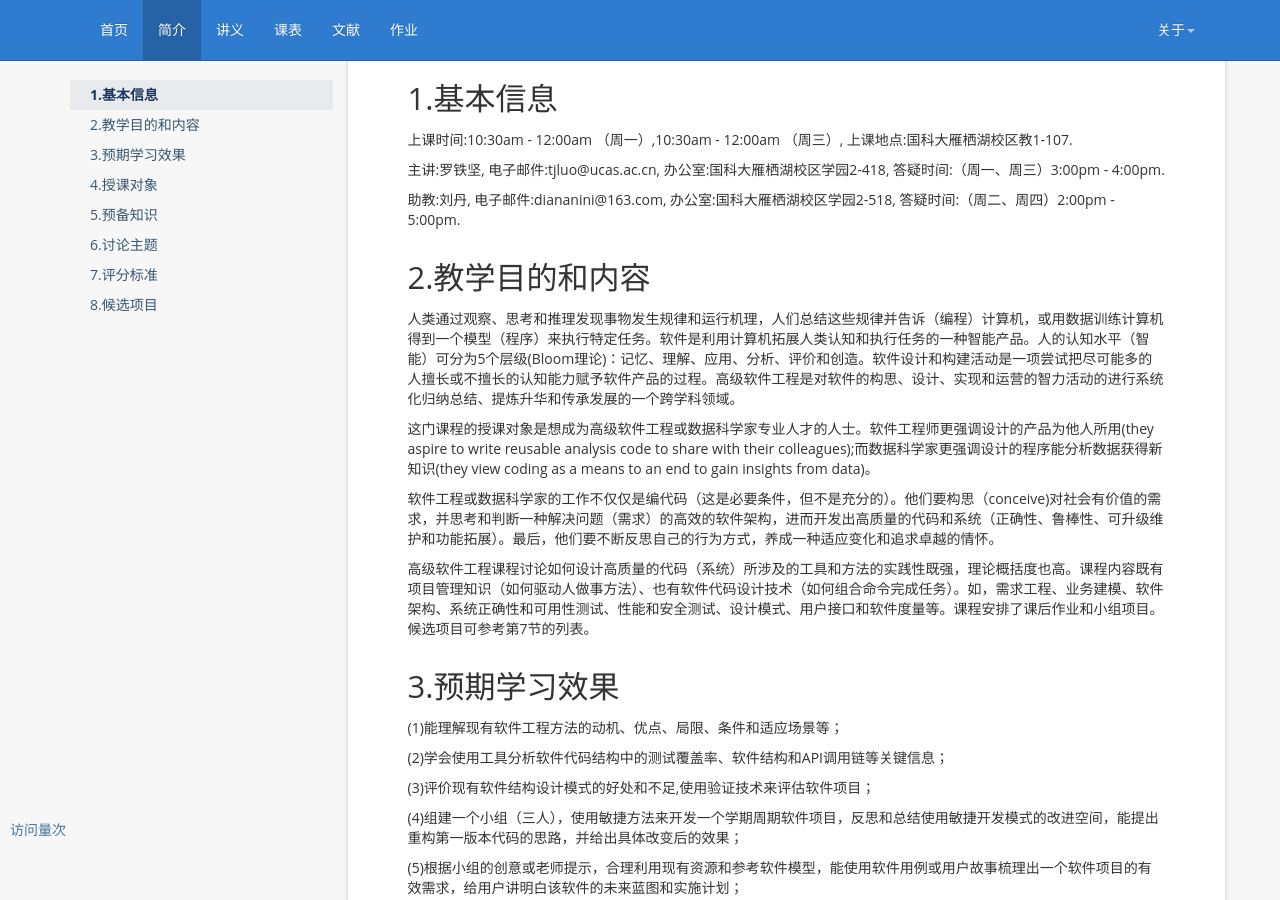
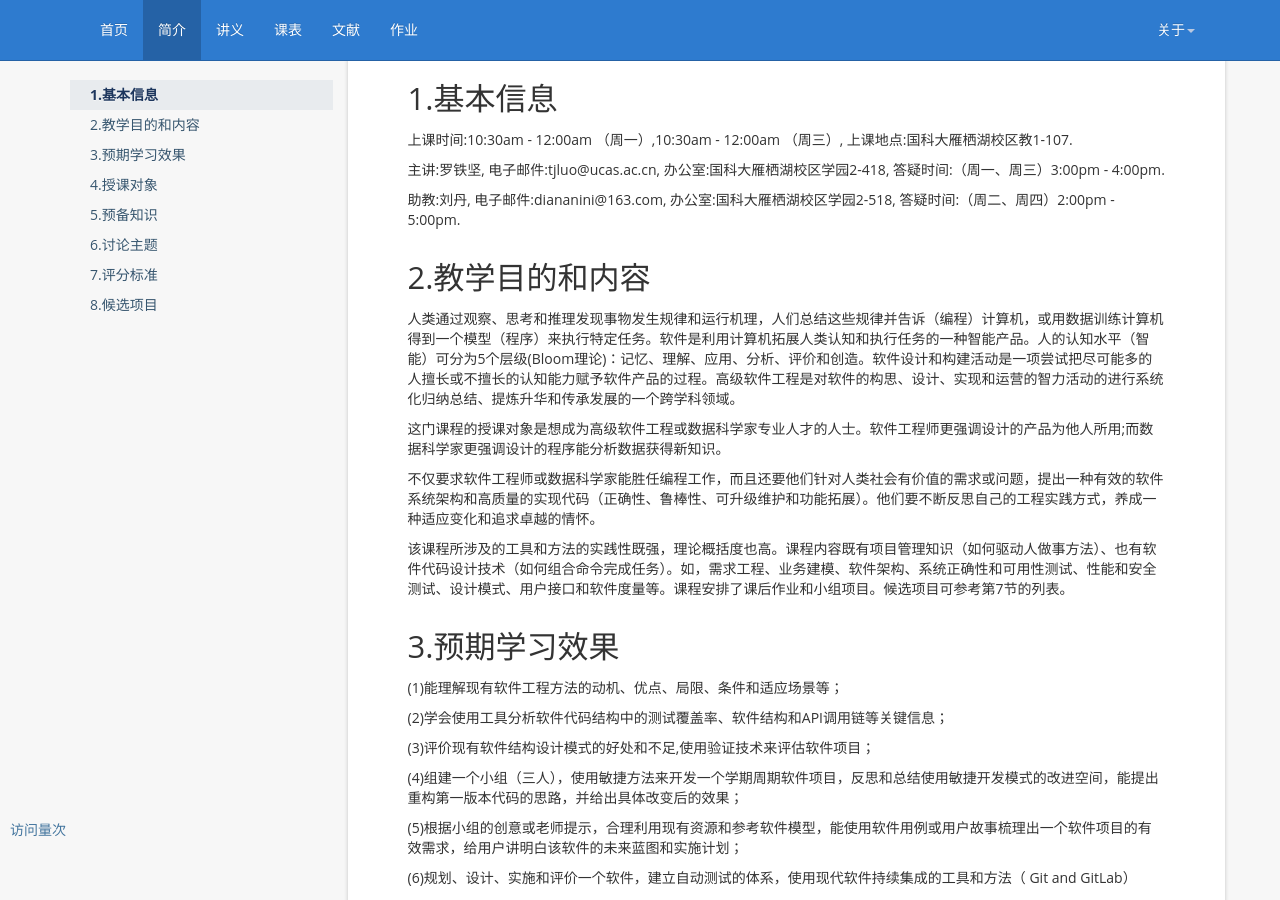
Before and after one commit to tjluo-ucas/ase, a Jekyll site: the page built from _posts/2019-02-08-intro.md, in a window 1280 px wide and 900 px high. Built offline with Jekyll 4.4.1, drawn with Linux system fonts in a browser that asks for light colours; nearby versions of some CDN libraries; comment, search, counter and statistics services are not loaded.

Commit message:
Update 2019-02-08-intro.md

```diff
--- a/_posts/2019-02-08-intro.md
+++ b/_posts/2019-02-08-intro.md
@@ -27,13 +27,11 @@
 ---------------------------
 人类通过观察、思考和推理发现事物发生规律和运行机理，人们总结这些规律并告诉（编程）计算机，或用数据训练计算机得到一个模型（程序）来执行特定任务。软件是利用计算机拓展人类认知和执行任务的一种智能产品。人的认知水平（智能）可分为5个层级(Bloom理论)：记忆、理解、应用、分析、评价和创造。软件设计和构建活动是一项尝试把尽可能多的人擅长或不擅长的认知能力赋予软件产品的过程。高级软件工程是对软件的构思、设计、实现和运营的智力活动的进行系统化归纳总结、提炼升华和传承发展的一个跨学科领域。
 
-这门课程的授课对象是想成为高级软件工程或数据科学家专业人才的人士。软件工程师更强调设计的产品为他人所用(they aspire to write reusable analysis code to
-share with their colleagues);而数据科学家更强调设计的程序能分析数据获得新知识(they
-view coding as a means to an end to gain insights from data)。
+这门课程的授课对象是想成为高级软件工程或数据科学家专业人才的人士。软件工程师更强调设计的产品为他人所用;而数据科学家更强调设计的程序能分析数据获得新知识。
 
-软件工程或数据科学家的工作不仅仅是编代码（这是必要条件，但不是充分的）。他们要构思（conceive)对社会有价值的需求，并思考和判断一种解决问题（需求）的高效的软件架构，进而开发出高质量的代码和系统（正确性、鲁棒性、可升级维护和功能拓展）。最后，他们要不断反思自己的行为方式，养成一种适应变化和追求卓越的情怀。
+不仅要求软件工程师或数据科学家能胜任编程工作，而且还要他们针对人类社会有价值的需求或问题，提出一种有效的软件系统架构和高质量的实现代码（正确性、鲁棒性、可升级维护和功能拓展）。他们要不断反思自己的工程实践方式，养成一种适应变化和追求卓越的情怀。
 
-高级软件工程课程讨论如何设计高质量的代码（系统）所涉及的工具和方法的实践性既强，理论概括度也高。课程内容既有项目管理知识（如何驱动人做事方法）、也有软件代码设计技术（如何组合命令完成任务）。如，需求工程、业务建模、软件架构、系统正确性和可用性测试、性能和安全测试、设计模式、用户接口和软件度量等。课程安排了课后作业和小组项目。候选项目可参考第7节的列表。
+该课程所涉及的工具和方法的实践性既强，理论概括度也高。课程内容既有项目管理知识（如何驱动人做事方法）、也有软件代码设计技术（如何组合命令完成任务）。如，需求工程、业务建模、软件架构、系统正确性和可用性测试、性能和安全测试、设计模式、用户接口和软件度量等。课程安排了课后作业和小组项目。候选项目可参考第7节的列表。
 
 3.预期学习效果 {#outcomes}
 ---------------------------------
```
